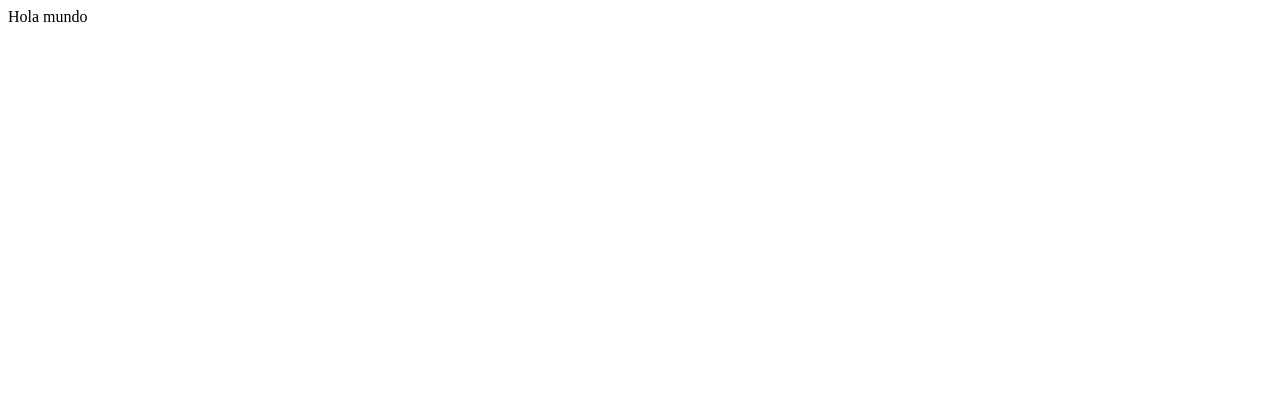
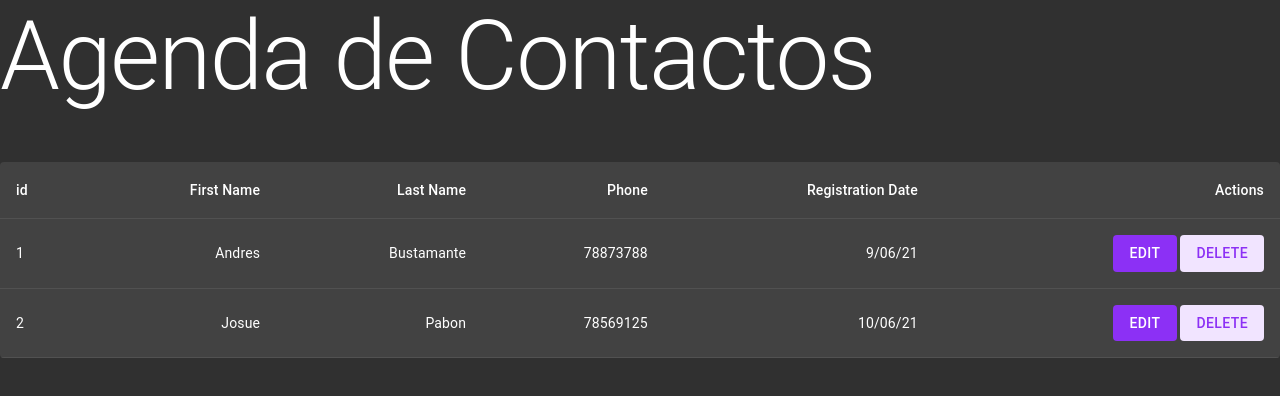
Before and after one commit to busta-design/phonebook-fe, a React (Create React App) app: page / in a window 1280 px wide. Shown: the top 396 px of the page. Built offline with nearby package versions, Linux system fonts and the light colour scheme.

Commit message:
Table ready, function actions TODO

```diff
--- a/src/App.tsx
+++ b/src/App.tsx
@@ -1,10 +1,18 @@
+import { CssBaseline, Typography } from "@material-ui/core"
+import { MuiThemeProvider } from "@material-ui/core/styles"
+import { darkTheme } from "./themes"
+import { DenseTable } from "./components/DenseTable"
 
 function App() {
   return (
     <div>
-      Hola mundo
+      <MuiThemeProvider theme={darkTheme}>
+        <CssBaseline />
+        <Typography variant="h1">Agenda de Contactos</Typography>
+        <DenseTable />
+      </MuiThemeProvider>
     </div>
-  );
+  )
 }
 
-export default App;
+export default App
--- /dev/null
+++ b/src/components/DenseTable.tsx
@@ -0,0 +1,107 @@
+import { useState } from "react"
+import { makeStyles } from "@material-ui/core/styles"
+import { Button, Paper } from "@material-ui/core"
+import {
+  Table,
+  TableBody,
+  TableCell,
+  TableContainer,
+  TableHead,
+  TableRow,
+} from "@material-ui/core"
+
+interface IRow {
+  id: number
+  firstName: string
+  lastName: string
+  phone: number
+  registrationDate: string
+}
+
+const handleEdit = (id: number) => {
+  console.log("editar ", id)
+}
+
+const handleDelete = (id: number) => {
+  console.log("borrar ", id)
+}
+
+const useStyles = makeStyles({
+  table: {
+    minWidth: 650,
+  },
+  container: {
+    maxWidth: 1500,
+    margin: "auto",
+    marginTop: "50px",
+  },
+})
+
+function createData(
+  id: number,
+  firstName: string,
+  lastName: string,
+  phone: number,
+  registrationDate: string
+): IRow {
+  return { id, firstName, lastName, phone, registrationDate }
+}
+
+export const DenseTable = () => {
+  const [rows, setRows] = useState<Array<IRow>>([
+    createData(1, "Andres", "Bustamante", 78873788, "9/06/21"),
+    createData(2, "Josue", "Pabon", 78569125, "10/06/21"),
+  ])
+  const classes = useStyles()
+  return (
+    <>
+      <TableContainer component={Paper} className={classes.container}>
+        <Table
+          className={classes.table}
+          size="medium"
+          aria-label="a dense table"
+        >
+          <TableHead>
+            <TableRow>
+              <TableCell>id</TableCell>
+              <TableCell align="right">First Name</TableCell>
+              <TableCell align="right">Last Name</TableCell>
+              <TableCell align="right">Phone</TableCell>
+              <TableCell align="right">Registration Date</TableCell>
+              <TableCell align="right">Actions</TableCell>
+            </TableRow>
+          </TableHead>
+          <TableBody>
+            {rows.map(row => (
+              <TableRow key={row.id}>
+                <TableCell component="th" scope="row">
+                  {row.id}
+                </TableCell>
+                <TableCell align="right">{row.firstName}</TableCell>
+                <TableCell align="right">{row.lastName}</TableCell>
+                <TableCell align="right">{row.phone}</TableCell>
+                <TableCell align="right">{row.registrationDate}</TableCell>
+                <TableCell align="right">
+                  <Button
+                    variant="contained"
+                    color="primary"
+                    onClick={() => handleEdit(row.id)}
+                  >
+                    Edit
+                  </Button>{" "}
+                  <Button
+                    variant="contained"
+                    color="secondary"
+                    onClick={() => handleDelete(row.id)}
+                  >
+                    Delete
+                  </Button>
+                </TableCell>
+              </TableRow>
+            ))}
+          </TableBody>
+        </Table>
+      </TableContainer>
+    </>
+  )
+}
--- /dev/null
+++ b/src/themes/index.js
@@ -0,0 +1,47 @@
+import { createMuiTheme } from "@material-ui/core/styles"
+
+export const darkTheme = createMuiTheme({
+  shadows: ["none"],
+  typography: {
+    h2: {
+      fontWeight: 600,
+    },
+    h4: {
+      fontWeight: 600,
+    },
+    h5: {
+      fontWeight: 550,
+      fontSize: "1.25rem",
+    },
+    h6: {
+      fontSize: "1rem",
+    },
+  },
+  palette: {
+    type: "dark",
+    primary: {
+      main: "#8C30F5",
+    },
+    secondary: {
+      main: "#F1E4FF",
+      contrastText: "#8C30F5",
+    },
+  },
+  root: {
+    textDecoration: "none",
+  },
+  text: {
+    primary: "#333333",
+  },
+  overrides: {
+    MuiAppBar: {
+      root: {
+        background: "white",
+        boxShadow: "none",
+      },
+      colorPrimary: {
+        backgroundColor: "white",
+      },
+    },
+  },
+})
```
Also changed, not shown: .prettierrc.json (added).
